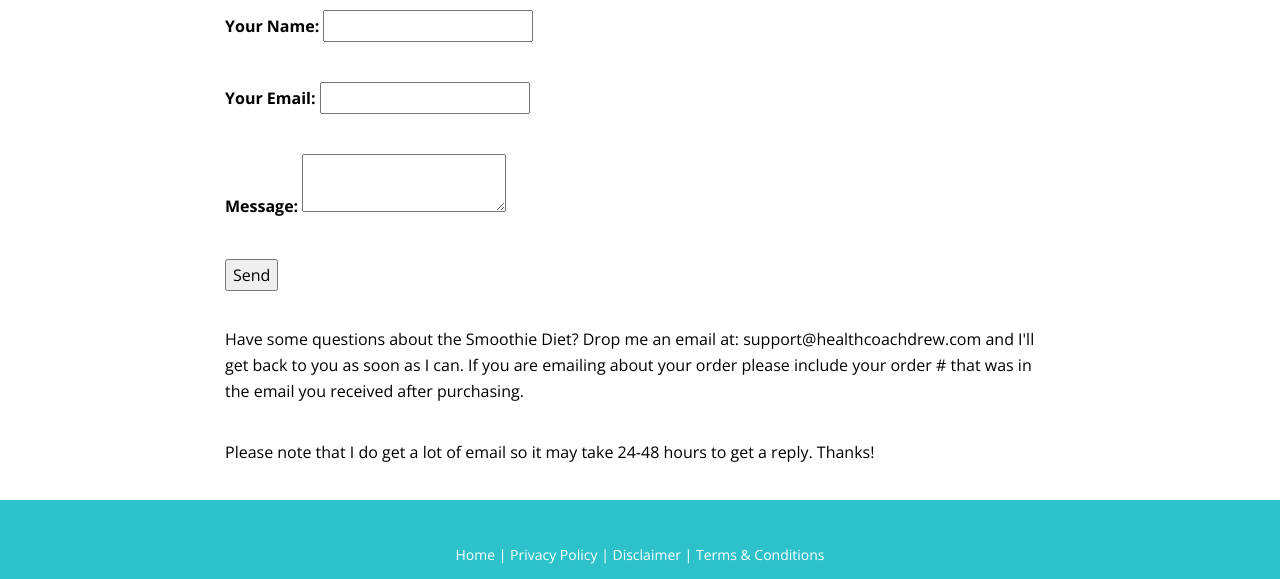
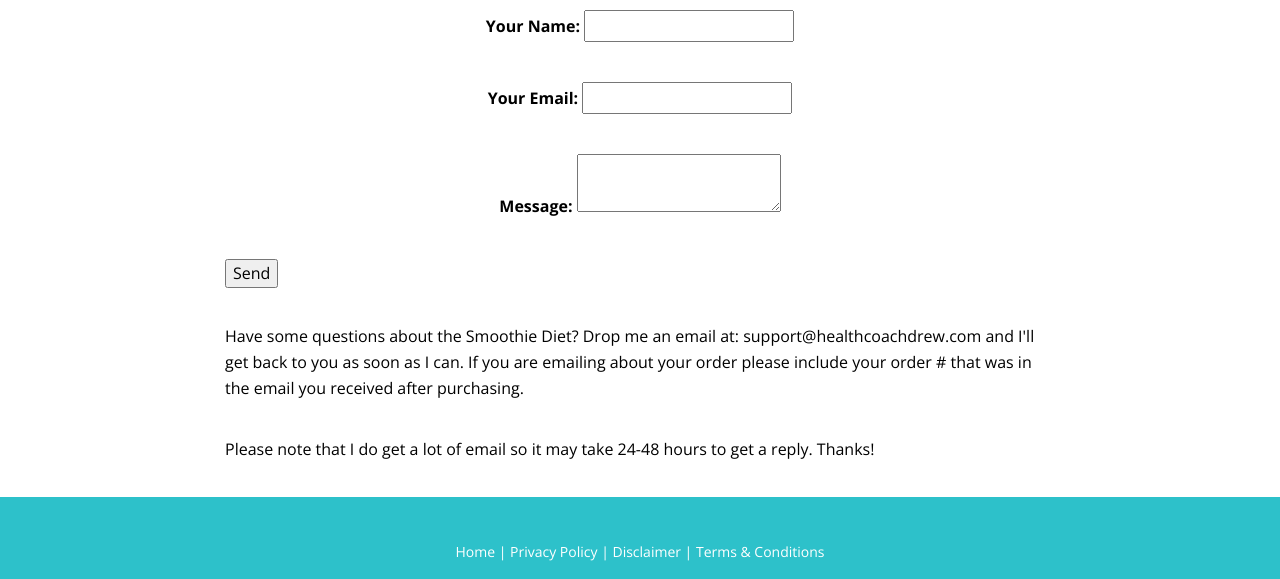
Before and after one commit to cauvery-digital/thesmoothies, a plain HTML site: page contact.html in a window 1280 px wide. Shown: the part 134-713 px from the top of the page. Drawn offline with nearby package versions, Linux system fonts and the light colour scheme; a script that the page names is missing.

Commit message:
Update contact.html

```diff
--- a/contact.html
+++ b/contact.html
@@ -76,17 +76,17 @@ src="https://www.facebook.com/tr?id=2936974263245832&ev=PageView
     <div class="content-container">
 
 	    <form name="contact" method="POST" data-netlify="true">
-  <p>
+  <p style="text-align:center;">
     <label>Your Name: <input type="text" name="name" /></label>
   </p>
-  <p>
+  <p style="text-align:center;">
     <label>Your Email: <input type="email" name="email" /></label>
   </p>
 
-  <p>
+  <p style="text-align:center;">
     <label>Message: <textarea name="message"></textarea></label>
   </p>
-  <p>
+  <pstyle="text-align:center;">
     <button type="submit">Send</button>
   </p>
 </form>
```
